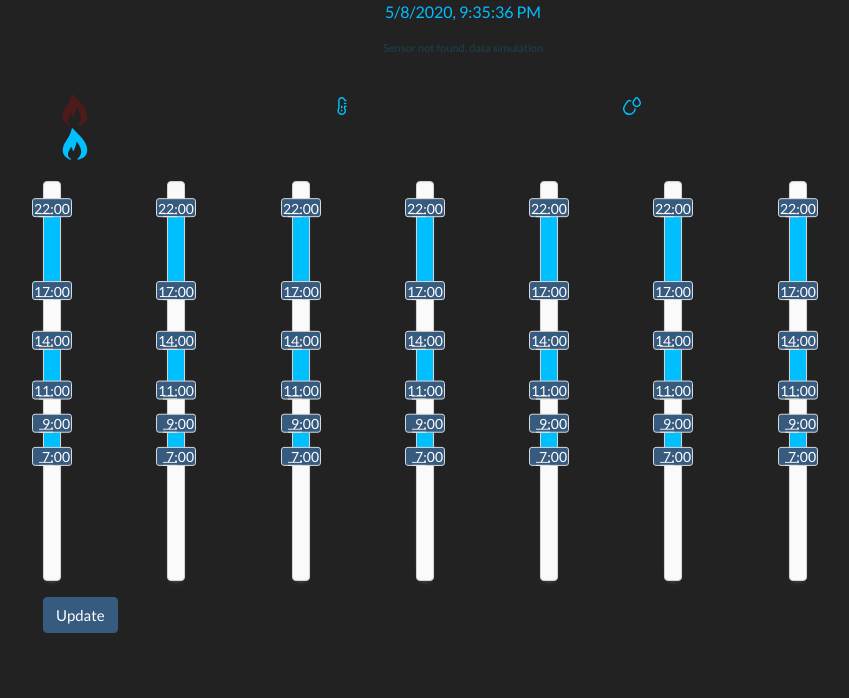
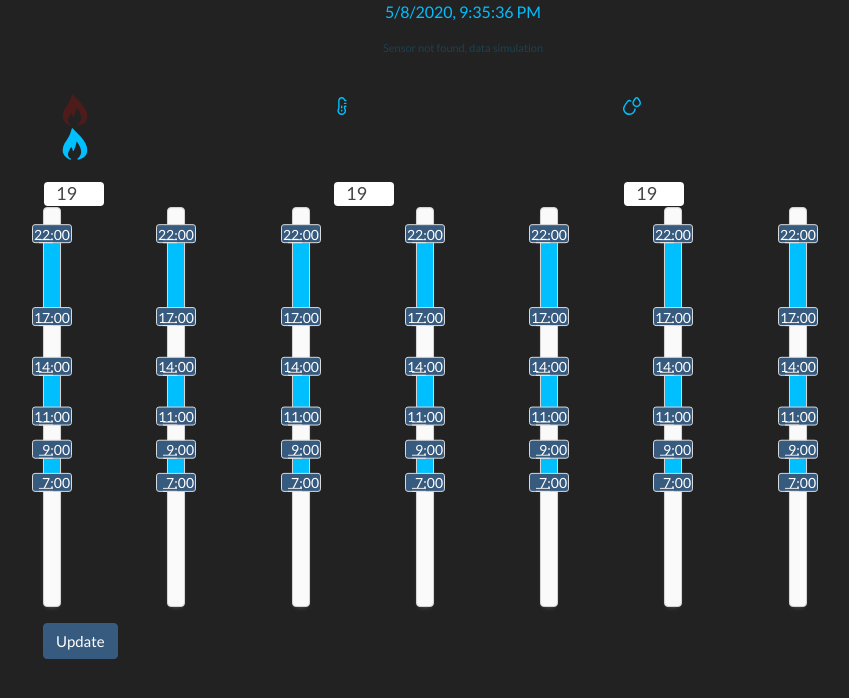
Before and after one commit to francoparodi/ThermoHome_pi, a Flask app: page / in a window 1280 px wide. Shown: the part 51-749 px from the top of the page, without its empty margins (177-1026 px from the left). Run offline with Flask 2, Linux system fonts and the light colour scheme; data that the repository does not hold is empty; parts of the project's set-up code (start-up, migrations or seed data) failed here and were passed over; some libraries are stand-ins or nearby versions.

Commit message:
Scheduling sliders

```diff
--- a/flaskr/static/css/thermohome_pi.css
+++ b/flaskr/static/css/thermohome_pi.css
@@ -187,3 +187,10 @@ html, body {
 .sliderTime {
     height: 400px;
 }
+
+.numberTemperature {
+    width: 62px;
+    font-size: 18px;
+    height: 26px;
+    margin: 0px;
+}
--- a/flaskr/templates/homepage.html
+++ b/flaskr/templates/homepage.html
@@ -53,6 +53,21 @@
 
   <form method="POST" action="/update">
     <div class="form-group">
+
+      <div class="row">
+          <div class="col">
+            <input class="form-control numberTemperature" type="number" value="19.5" min="0" max="30" step="0.5" id="temperature1">
+          </div>
+          <div class="col">
+            <input class="form-control numberTemperature" type="number" value="19.5" min="0" max="30" step="0.5" id="temperature2">
+          </div>
+          <div class="col">
+            <input class="form-control numberTemperature" type="number" value="19.5" min="0" max="30" step="0.5" id="temperature3">
+          </div>
+      </div>
+<div>
+
+</div>
 
       <div class="row">
 
```
